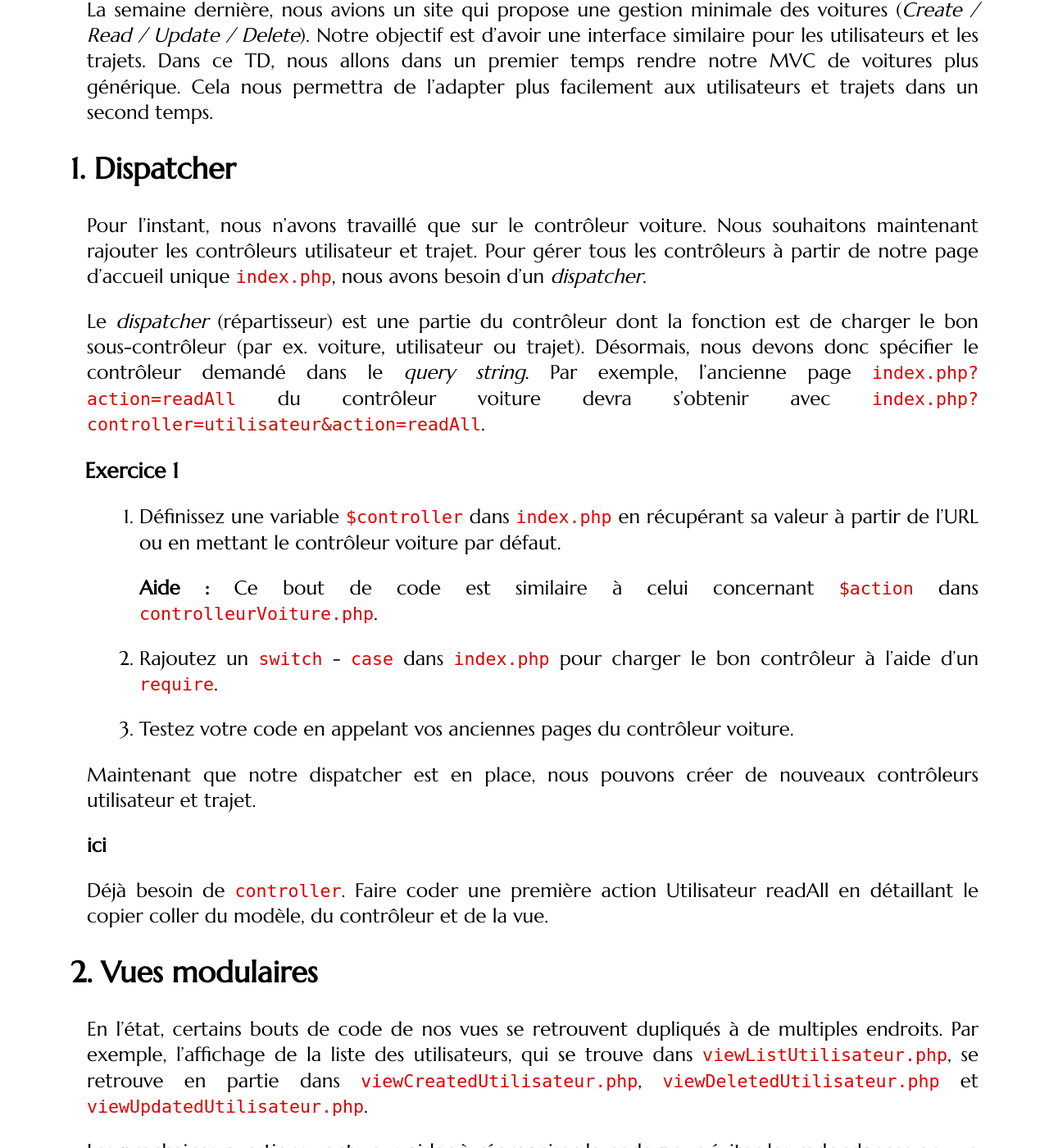
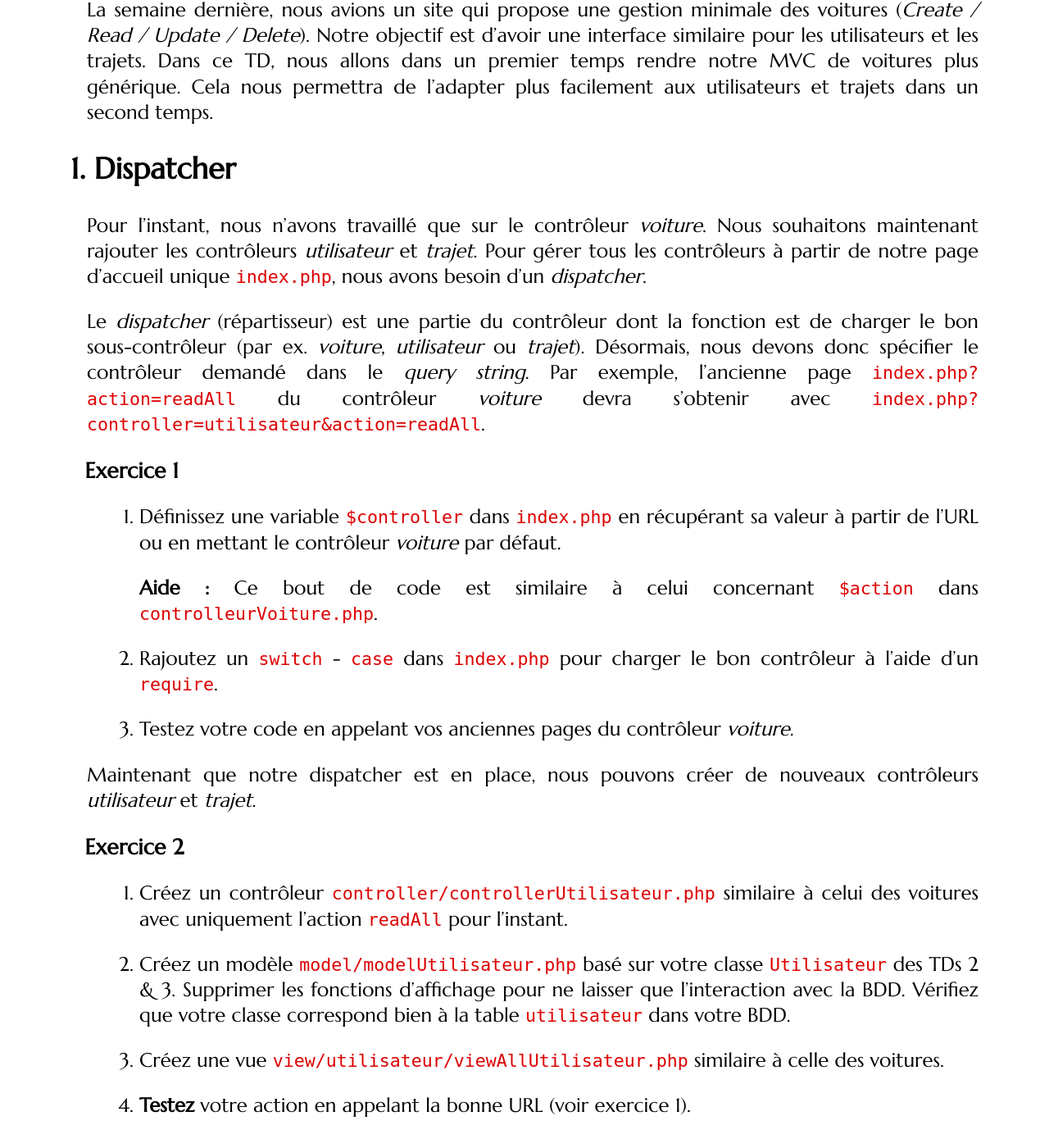
Before and after one commit to romainlebreton/R3.01-DeveloppementWeb, a Jekyll site: the page built from tutorials/tutorial6.md, in a window 1280 px wide and 1400 px high, scrolled down 396 px. Shown: the whole window at 82% size. Built offline with Jekyll 4.4.1, drawn with Linux system fonts in a browser that asks for light colours; some web fonts are replaced; some of the changed text lies outside the part shown.

Commit message:
First draft

```diff
--- a/tutorials/tutorial6.md
+++ b/tutorials/tutorial6.md
@@ -31,22 +31,22 @@ second temps.
 
 ## Dispatcher
 
-Pour l'instant, nous n'avons travaillé que sur le contrôleur voiture. Nous
-souhaitons maintenant rajouter les contrôleurs utilisateur et trajet. Pour gérer
+Pour l'instant, nous n'avons travaillé que sur le contrôleur *voiture*. Nous
+souhaitons maintenant rajouter les contrôleurs *utilisateur* et *trajet*. Pour gérer
 tous les contrôleurs à partir de notre page d'accueil unique `index.php`, nous
 avons besoin d'un *dispatcher*.
 
 Le *dispatcher* (répartisseur) est une partie du contrôleur dont la fonction est
-de charger le bon sous-contrôleur (par ex. voiture, utilisateur ou
-trajet). Désormais, nous devons donc spécifier le contrôleur demandé dans le
+de charger le bon sous-contrôleur (par ex. *voiture*, *utilisateur* ou
+*trajet*). Désormais, nous devons donc spécifier le contrôleur demandé dans le
 *query string*. Par exemple, l'ancienne page
-`index.php?action=readAll` du contrôleur voiture devra s'obtenir avec
+`index.php?action=readAll` du contrôleur *voiture* devra s'obtenir avec
 `index.php?controller=utilisateur&action=readAll`.
 
 <div class="exercise">
 
 1. Définissez une variable `$controller` dans `index.php` en récupérant sa
-valeur à partir de l'URL ou en mettant le contrôleur voiture par défaut.
+valeur à partir de l'URL ou en mettant le contrôleur *voiture* par défaut.
 
    **Aide :** Ce bout de code est similaire à celui concernant `$action` dans
   `controlleurVoiture.php`.
@@ -54,27 +54,37 @@ valeur à partir de l'URL ou en mettant le contrôleur voiture par défaut.
 2. Rajoutez un `switch` - `case` dans `index.php` pour charger le bon contrôleur
 à l'aide d'un `require`.
 
-3. Testez votre code en appelant vos anciennes pages du contrôleur voiture.
+3. Testez votre code en appelant vos anciennes pages du contrôleur *voiture*.
 
 </div>
 
 Maintenant que notre dispatcher est en place, nous pouvons créer de nouveaux
-contrôleurs utilisateur et trajet.
+contrôleurs *utilisateur* et *trajet*.
 
-**ici**
+<div class="exercise">
 
+1. Créez un contrôleur `controller/controllerUtilisateur.php` similaire à celui
+des voitures avec uniquement l'action `readAll` pour l'instant.
 
+2. Créez un modèle `model/modelUtilisateur.php` basé sur votre classe
+   `Utilisateur` des TDs 2 & 3. Supprimer les fonctions d'affichage pour ne
+   laisser que l'interaction avec la BDD. Vérifiez que votre classe correspond
+   bien à la table `utilisateur` dans votre BDD.
 
-Déjà besoin de `controller`. Faire coder une première action Utilisateur readAll
-en détaillant le copier coller du modèle, du contrôleur et de la vue.
+3. Créez une vue `view/utilisateur/viewAllUtilisateur.php` similaire à celle des
+voitures.
+
+4. **Testez** votre action en appelant la bonne URL (voir exercice 1).
+
+</div>
 
 ## Vues modulaires
 
 En l'état, certains bouts de code de nos vues se retrouvent dupliqués à de
-multiples endroits. Par exemple, l'affichage de la liste des utilisateurs, qui
-se trouve dans `viewListUtilisateur.php`, se retrouve en partie dans
-`viewCreatedUtilisateur.php`, `viewDeletedUtilisateur.php` et
-`viewUpdatedUtilisateur.php`.
+multiples endroits. Par exemple, l'affichage de la liste des voitures, qui
+se trouve dans `viewListVoiture.php`, se retrouve en partie dans
+`viewCreatedVoiture.php`, `viewDeletedVoiture.php` et
+`viewUpdatedVoiture.php`.
 
 Les prochaines questions vont vous aider à réorganiser le code pour éviter les
 redondances en vue d'améliorer la maintenance du code et son debuggage.
@@ -85,7 +95,7 @@ Actuellement, les scripts de vues sont chargées d'écrire l'ensemble de la page
 Web, du `<!DOCTYPE HTML><html>...` jusqu'au `</body></html>`. Ceci empéchait de
 mettre facilement deux vues bout à bout.
 
-Par exemple, notre vue de création (action `created`) de voiture affichait
+Par exemple, notre vue de création (action `created`) de *voiture* affichait
 *"Votre voiture a bien été créée"* puis la liste des voitures. Il semblerait
 donc naturel que la vue correspondante écrive le message puis appelle la vue
 `viewAllVoiture.php`. Mais comme cette dernière vue écrivait la page HTML du
@@ -182,9 +192,9 @@ la bonne vue en fonction de la variable `$view`.
    *header* et *footer*.
 
 3. Reprendre le contrôleur pour que, par exemple, à la place d'un `require
-   './view/utilisateur/viewFindUtilisateur.php'`, on initialise la variable
+   './view/voiture/viewFindVoiture.php'`, on initialise la variable
    `$view` avec `'find'` et `$pagetitle` avec le titre de page `'Détails de
-   l'utilisateur'`.
+   la voiture`.
 
    <!-- 3. Redéfinir le `VIEW_PATH` en début de fichier par `define('VIEW_PATH', ROOT -->
    <!--    . DS . 'view' . DS);` -->
@@ -230,12 +240,12 @@ Notre réorganisation nous permet aussi de résoudre le problème soulevé plus
 
 <div class="exercise">
 
-Le script `viewListUtilisateur.php` sert à écrire la liste des
-utilisateurs. Plutôt que d'avoir une copie de ce script dans
-`viewCreatedUtilisateur.php`, `viewDeletedUtilisateur.php` et
-`viewUpdatedUtilisateur.php`, incluez-le avec un `require`.
+Le script `viewListVoiture.php` sert à écrire la liste des
+voitures. Plutôt que d'avoir une copie de ce script dans
+`viewCreatedVoiture.php`, `viewDeletedVoiture.php` et
+`viewUpdatedVoiture.php`, incluez-le avec un `require`.
 
-**Remarque :** Le fichier `viewDeletedUtilisateur.php` ne doit plus faire que
+**Remarque :** Le fichier `viewDeletedVoiture.php` ne doit plus faire que
 deux lignes maintenant.
 
 </div>
@@ -243,20 +253,29 @@ deux lignes maintenant.
 ### Un seul formulaire pour la création et la mise à jour
 
 <div class="exercise">
-Les vues `viewCreateUtilisateur.php` et `viewUpdateUtilisateur.php` sont quasiment identiques : elles affichent le même formulaire, et le ré-remplissent ou non. Nous allons donc fusionner `viewCreateUtilisateur.php` et `viewUpdateUtilisateur.php` en une unique page.
-En pratique,
 
-* on supprime la vue `viewCreateUtilisateur.php` et on modifie le contrôleur de sorte
-que l'action `create` appelle la vue `viewUpdateUtilisateur.php`.
+Les vues `viewCreateVoiture.php` et `viewUpdateVoiture.php` sont quasiment
+identiques : elles affichent le même formulaire, et le ré-remplissent ou
+non. Nous allons donc fusionner `viewCreateVoiture.php` et
+`viewUpdateVoiture.php` en une unique page.  En pratique,
 
-* **Attention :** quand on arrive sur la vue `viewUpdateUtilisateur.php` depuis l'action `create`, les variables
-`$n`, `$p`, ... ne sont pas renseignées. Penser à les initialiser à chaîne vide dans le contrôleur.
+* on supprime la vue `viewCreateVoiture.php` et on modifie le contrôleur de
+sorte que l'action `create` appelle la vue `viewUpdateVoiture.php`.
 
-* le champ `login` du formulaire doit être `required` si l'action est `create` ou `readonly` si l'action est `update` (on ne peut pas modifier la clé primaire d'un tuple).
-Utiliser une variable dans le contrôleur pour permettre l'adaptation de la vue à ces deux actions.
+* **Attention :** quand on arrive sur la vue `viewUpdateVoiture.php` depuis
+l'action `create`, les variables `$n`, `$p`, ... ne sont pas renseignées. Penser
+à les initialiser à chaîne vide dans le contrôleur.
 
-* enfin, le champ `action` du formulaire doit  être `save` si l'action est `create` ou `updated` si l'action est `update`.
-Là aussi, utiliser une variable spécifique.
+* le champ `immatriculation` du formulaire doit être `required` si l'action est
+`create` ou `readonly` si l'action est `update` (on ne peut pas modifier la clé
+primaire
+d'un tuple).
+   Utiliser une variable dans le contrôleur pour permettre l'adaptation de la
+vue à ces deux actions.
+
+* enfin, le champ `action` du formulaire doit être `save` si l'action est
+`create` ou `updated` si l'action est `update`.  Là aussi, utiliser une variable
+spécifique.
 
 
 <!-- Mettre à jour le contrôleur en conséquence.\\ -->
@@ -268,57 +287,80 @@ avec la valeur de `$val` autrement. -->
 
 ## CRUD pour les trajets
 
-L'implémentation du CRUD pour les trajets est un code très similaire à celui pour les utilisateurs. Nous pourrions donc copier/coller le code des utilisateurs et changer les (nombreux) endroits nécessaires.
+L'implémentation du CRUD pour les trajets est un code très similaire à celui
+pour les voitures. Nous pourrions donc copier/coller le code des voitures et
+changer les (nombreux) endroits nécessaires.
 
-Pour éviter de perdre un temps conséquent à développer le CRUD pour chaque nouvel objet, nous allons le créer automatiquement autant que possible.
+Pour éviter de perdre un temps conséquent à développer le CRUD pour chaque
+nouvel objet, nous allons le créer automatiquement autant que possible.
 
 ### Création d'un modèle générique
 
-Nous allons déplacer de `ModelUtilisateur.php` vers le modèle générique `Model.php` toutes les fonctions qui ne sont pas spécifiques aux utilisateurs.
+Nous allons déplacer de `ModelVoiture.php` vers le modèle générique `Model.php`
+toutes les fonctions qui ne sont pas spécifiques aux voitures.
 
 <div class="exercise">
-Commençons par la fonction `selectAll()` de `ModelUtilisateur.php`. Dans cette fonction, seul le nom de la table présent dans la requête SQL varie.
 
-1. Déplacez la fonction `selectAll()` de `ModelUtilisateur.php` vers `Model.php`.
-1. Créez dans `ModelUtilisateur.php` une variable `$table` qui est `protected` (accessible uniquement dans la classe courante et ses classes filles) et `static` (qui ne dépend que de la classe, pas des objets).
-1. Utilisez cette variable dans la fonction `selectAll()` de `Model.php` pour faire la requête sur la bonne table.
-Pour cela, accéder à la variable `$table` avec `static::$table` dans `Model.php`.
+Commençons par la fonction `selectAll()` de `ModelVoiture.php`. Dans cette
+fonction, seul le nom de la table présent dans la requête SQL varie.
 
-**Plus d'explications:** La syntaxe `static::$table` est quelque peu subtile. Dans notre cas, elle permet que lorsque l'on appelle `ModelUtilisateur::selectAll()`, qui est héritée de `Model::selectAll()`, la variable `static::$table` aille chercher `ModelUtilisateur::$table` et non pas `Model::$table`.
+1. Déplacez la fonction `selectAll()` de `ModelVoiture.php` vers `Model.php`.
+1. Créez dans `ModelVoiture.php` une variable `$table` qui est `protected`
+   (accessible uniquement dans la classe courante et ses classes filles) et
+   `static` (qui ne dépend que de la classe, pas des objets).
+1. Utilisez cette variable dans la fonction `selectAll()` de `Model.php` pour
+faire la requête sur la bonne table.  Pour cela, accéder à la variable `$table`
+avec `static::$table` dans `Model.php`.
+
+   **Plus d'explications:** La syntaxe `static::$table` est quelque peu
+  subtile. Dans notre cas, elle permet que lorsque l'on appelle
+  `ModelVoiture::selectAll()`, qui est héritée de `Model::selectAll()`, la
+  variable `static::$table` aille chercher `ModelVoiture::$table` et non pas
+  `Model::$table`.
 1. Testez que votre site marche toujours.
 
 </div>
 
 <div class="exercise">
-Passons à la fonction `select()`. Dans cette fonction, le nom de la table et la condition `WHERE` varie.
 
-1. Déplacez la fonction `select()` de `ModelUtilisateur.php` vers `Model.php`.
-1. Utilisez la variable statique `$table` de `ModelUtilisateur.php` pour remplacer le nom de la table.
-1. Créez une variable statique `$primary` dans `ModelUtilisateur.php` qui contiendra le nom du champ de la clé primaire.
-Utilisez cette variable pour remplacer le nom de la clé primaire dans `select()`.
+Passons à la fonction `select()`. Dans cette fonction, le nom de la table et la
+condition `WHERE` varie.
+
+1. Déplacez la fonction `select()` de `ModelVoiture.php` vers `Model.php`.
+1. Utilisez la variable statique `$table` de `ModelVoiture.php` pour remplacer
+   le nom de la table.
+1. Créez une variable statique `$primary` dans `ModelVoiture.php` qui contiendra
+le nom du champ de la clé primaire.  Utilisez cette variable pour remplacer le
+nom de la clé primaire dans `select()`.
 
 </div>
 
 <div class="exercise">
+
 Répétez la question précédente avec la fonction `delete()`.
+
 </div>
 
 <div class="exercise">
+
 Passons à la fonction `update()`. Pour reconstituer la requête
 
 ~~~
-UPDATE utilisateur SET nom=:nom,prenom=:prenom,email=:email,login=:login WHERE login=:login
+UPDATE voiture SET marque=:marque,couleur=:couleur,immatriculation=:immatriculation WHERE id=:id
 ~~~
 {:.mysql}
 
- il est nécessaire de pouvoir lister les champs de la table 'utilisateur'.
-Ces champs sont les entrées du tableau `$data` et c'est ainsi que nous allons les récupérer.
+   il est nécessaire de pouvoir lister les champs de la table 'voiture'.  Ces
+   champs sont les entrées du tableau `$data` et c'est ainsi que nous allons les
+   récupérer.
 
-1. Déplacez la fonction `update()` de `ModelUtilisateur.php` vers `Model.php`.
+1. Déplacez la fonction `update()` de `ModelVoiture.php` vers `Model.php`.
 1. Remplacer la table et le nom de la clé primaire par les variables adéquates.
-1. Nous allons générer la partie `SET` à partir des clés du tableau associatif `$data`. Autrement dit, si `$data['un_champ']` existe, nous voulons rajouter la condition ``un_champ = :un_champ'` à `SET`.
+1. Nous allons générer la partie `SET` à partir des clés du tableau associatif
+   `$data`. Autrement dit, si `$data['un_champ']` existe, nous voulons rajouter
+   la condition ``un_champ = :un_champ'` à `SET`.
 
-**Indice:** Utilisez la boucle `foreach ($tableau as $cle => $valeur)` pour
+   **Indice:** Utilisez la boucle `foreach ($tableau as $cle => $valeur)` pour
   récupérer les clés du tableau. Googler aussi la fonction `rtrim` de PHP qui
   pourra vous être utile pour enlever la virgule de trop à la fin de votre
   requête.
@@ -326,44 +368,62 @@ Ces champs sont les entrées du tableau `$data` et c'est ainsi que nous allons l
 </div>
 
 <div class="exercise">
+
 Répétez la question précédente avec la fonction `insert()`.
+
 </div>
 
 ### Adaptation du contrôleur
 
-Pour mémoire, dans la variante du MVC que nous avons choisi d'implémenter, il y a un contrôleur par classe.
-Dans cette partie, nous allons nous donc créer un contrôleur pour la classe 'Trajets'.
+Pour mémoire, dans la variante du MVC que nous avons choisi d'implémenter, il y
+a un contrôleur par classe.  Dans cette partie, nous allons nous donc créer un
+contrôleur pour la classe 'Trajets'.
 
-**Attention :** NE PAS copier/coller bêtement `ControleurUtilisateur.php` en `ControleurTrajet.php`.
-Adaptez chacune des actions de `ControleurTrajet.php` et les tester une à une.
+**Attention :** NE PAS copier/coller bêtement `ControleurVoiture.php` en
+`ControleurTrajet.php`.  Adaptez chacune des actions de `ControleurTrajet.php`
+et les tester une à une.
 <!-- Couper l'adaptation du contrôleur en petit bouts testables. -->
 
 <div class="exercise">
-Créer une vue `viewListTrajets`, et gérer l'action `readAll` de `ControleurTrajet.php`.
+
+Créer une vue `viewListTrajets`, et gérer l'action `readAll` de
+`ControleurTrajet.php`.
+
 </div>
 
 <div class="exercise">
-Faire de même pour les autres actions. Nous vous conseillons de faire dans l'ordre les actions `read`, `delete`, `create`, `update`, `save` et `updated`.
+
+Faire de même pour les autres actions. Nous vous conseillons de faire dans
+l'ordre les actions `read`, `delete`, `create`, `update`, `save` et `updated`.
+
 </div>
 
 <!-- Il faut aussi adapter les vues au fur et à mesure. Finalement, il faut
-faire quelques remplacements dans VIEW_PATH, ModelUtilisateur et les vues (comme
-viewErrorUtilisateur) pour simplifier la tâche.  -->
+faire quelques remplacements dans VIEW_PATH, ModelVoiture et les vues (comme
+viewErrorVoiture) pour simplifier la tâche.  -->
 <!-- Modifier le header pour afficher un menu vers les pages d'accueils pour les
-utilisateurs et les trajets. -->
+voitures et les trajets. -->
 
 <!--
 
 <div class="exercise">
-Factoriser le modèle dans `Model.php`. Reste le nom de la table que l'on peut avoir dans un premier temps comme variable. Dans un deuxième temps, le récupérer automatiquement à base d'introspection.
+
+Factoriser le modèle dans `Model.php`. Reste le nom de la table que l'on peut
+avoir dans un premier temps comme variable. Dans un deuxième temps, le récupérer
+automatiquement à base d'introspection.
+
 </div>
 
 <div class="exercise">
+
 Factoriser le contrôleur en utilisant l'introspection ** ?? get_name
+
 </div>
 
 <div class="exercise">
+
 Adapter les vues
+
 </div>
 
 ## Association d'utilisateur et de trajets
```
Also changed, not shown: other parts of tutorials/tutorial6.md (+4 -4 lines).
